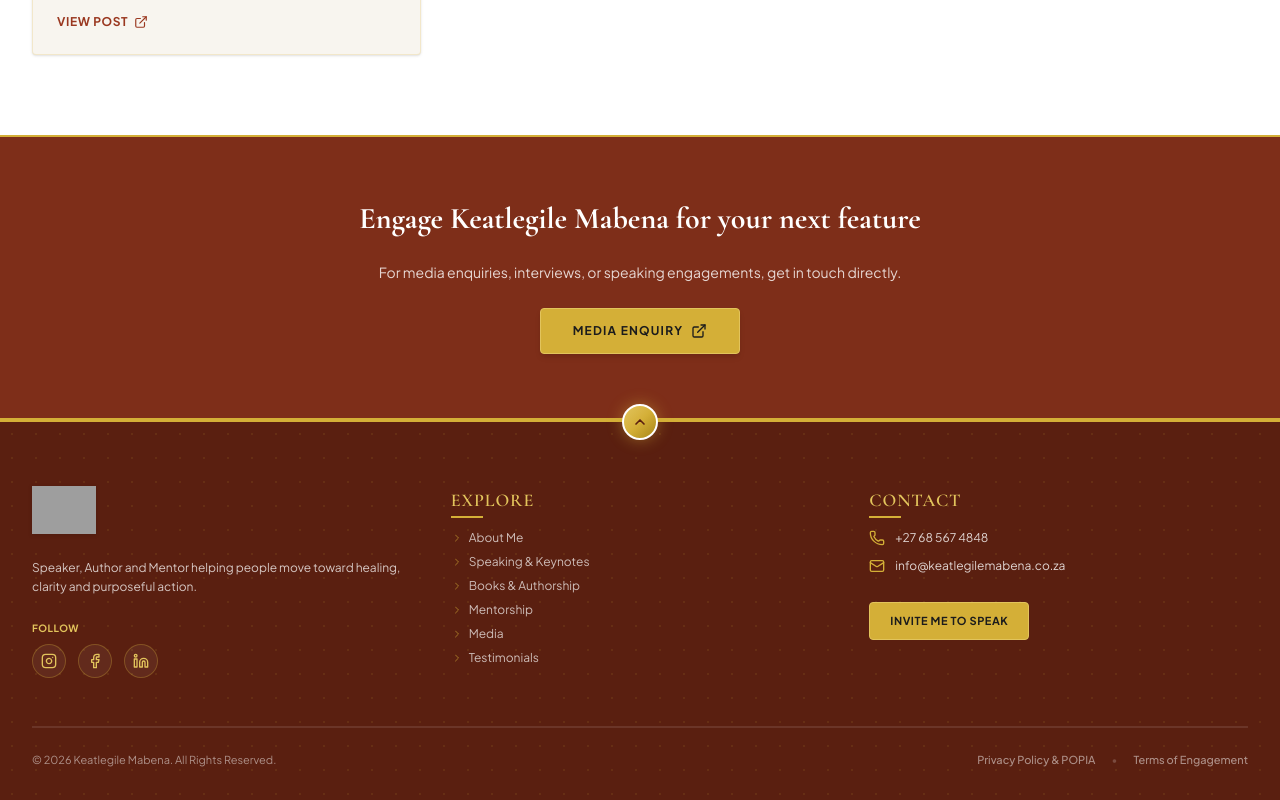
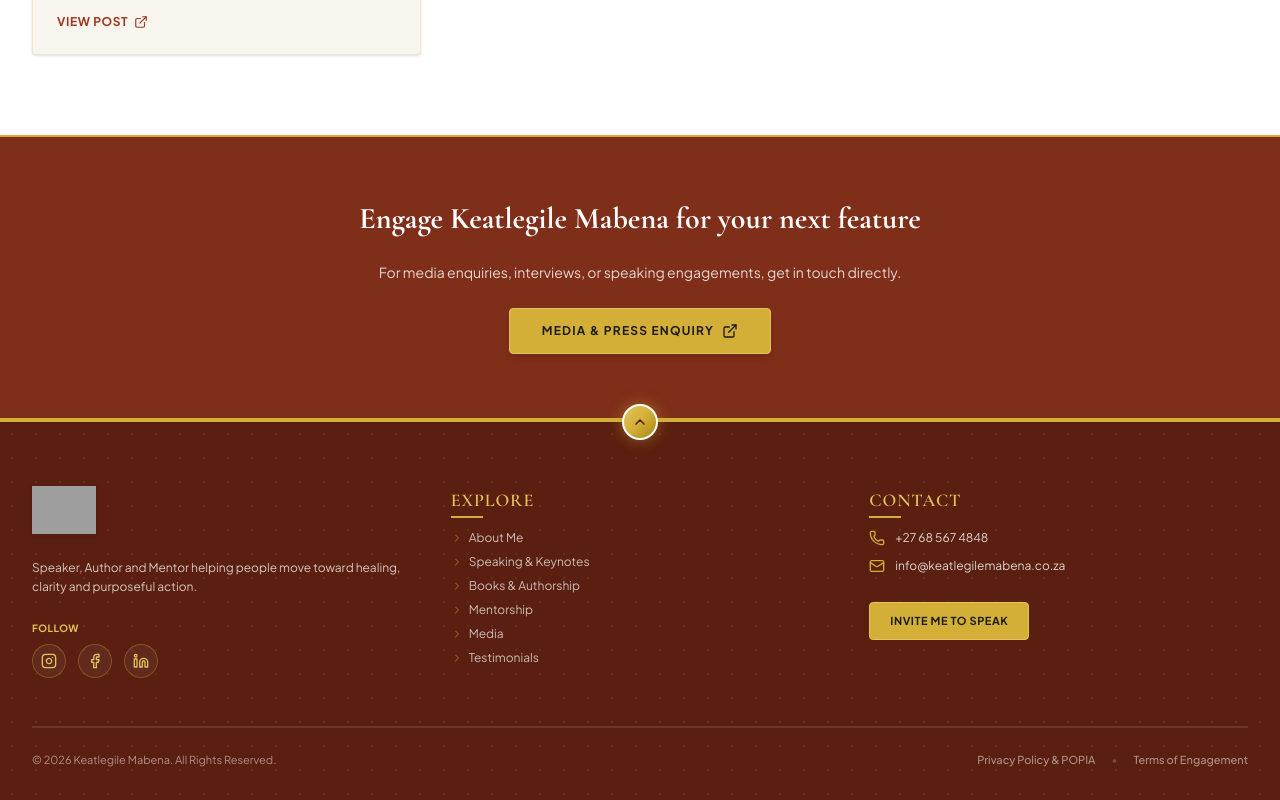
Before and after one commit to dreamhuntermoalosi-rgb/keatlegile-mabena-revised, a React (Vite) app: page /media in a window 1280 px wide. Shown: the part 2058-2858 px from the top of the page. Built offline with nearby package versions, Linux system fonts and the light colour scheme; grey boxes are pictures that could not be loaded.

Commit message:
fix: Media page CTA button text → 'Media & Press Enquiry'

```diff
--- a/src/pages/Media.tsx
+++ b/src/pages/Media.tsx
@@ -212,7 +212,7 @@ export const Media: React.FC = () => {
             href="mailto:info@keatlegilemabena.co.za"
             className="inline-flex items-center gap-2 px-8 py-3.5 bg-[#D4AF37] hover:bg-[#A88616] text-[#1C1C1C] font-bold text-xs uppercase tracking-widest rounded-sm transition-all border border-[#E2C45C] shadow-md"
           >
-            <span>Media Enquiry</span>
+            <span>Media &amp; Press Enquiry</span>
             <ExternalLink className="w-4 h-4" />
           </a>
         </div>
```
